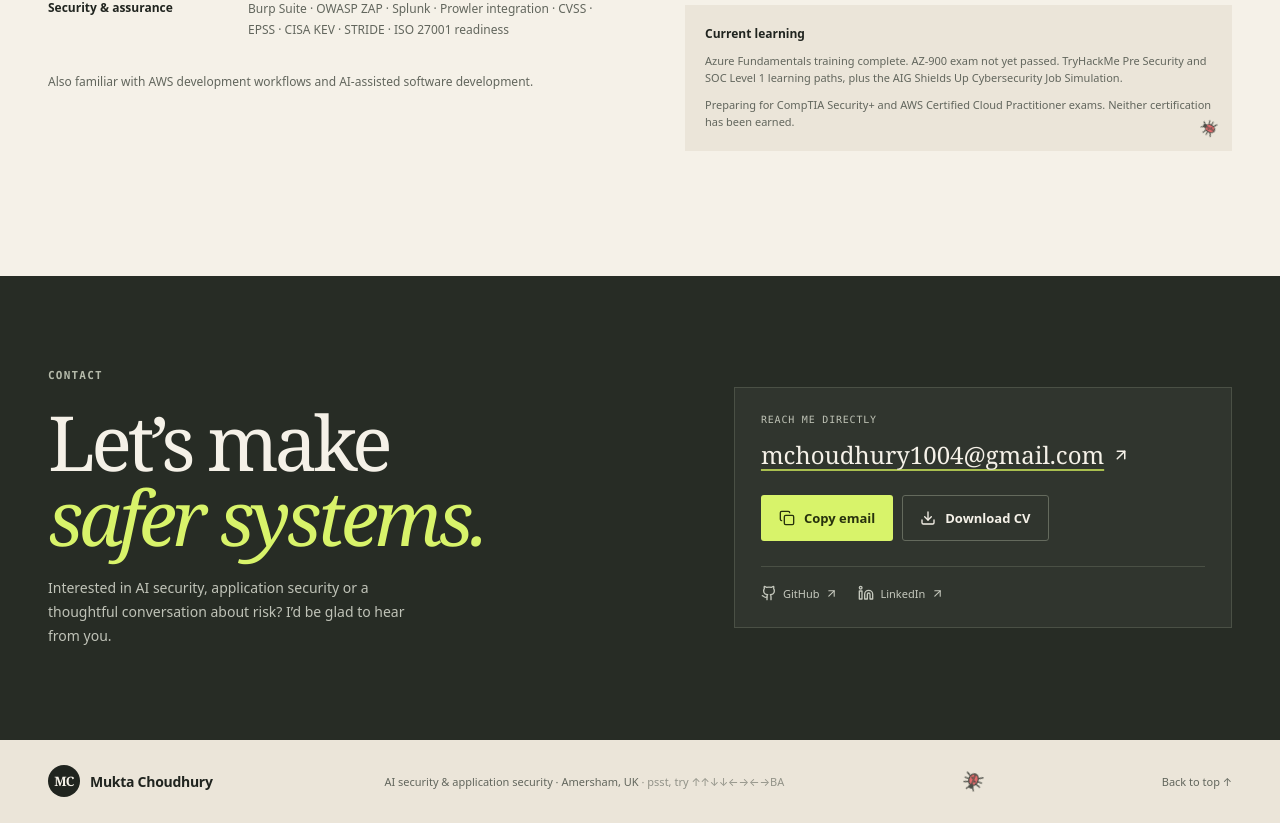
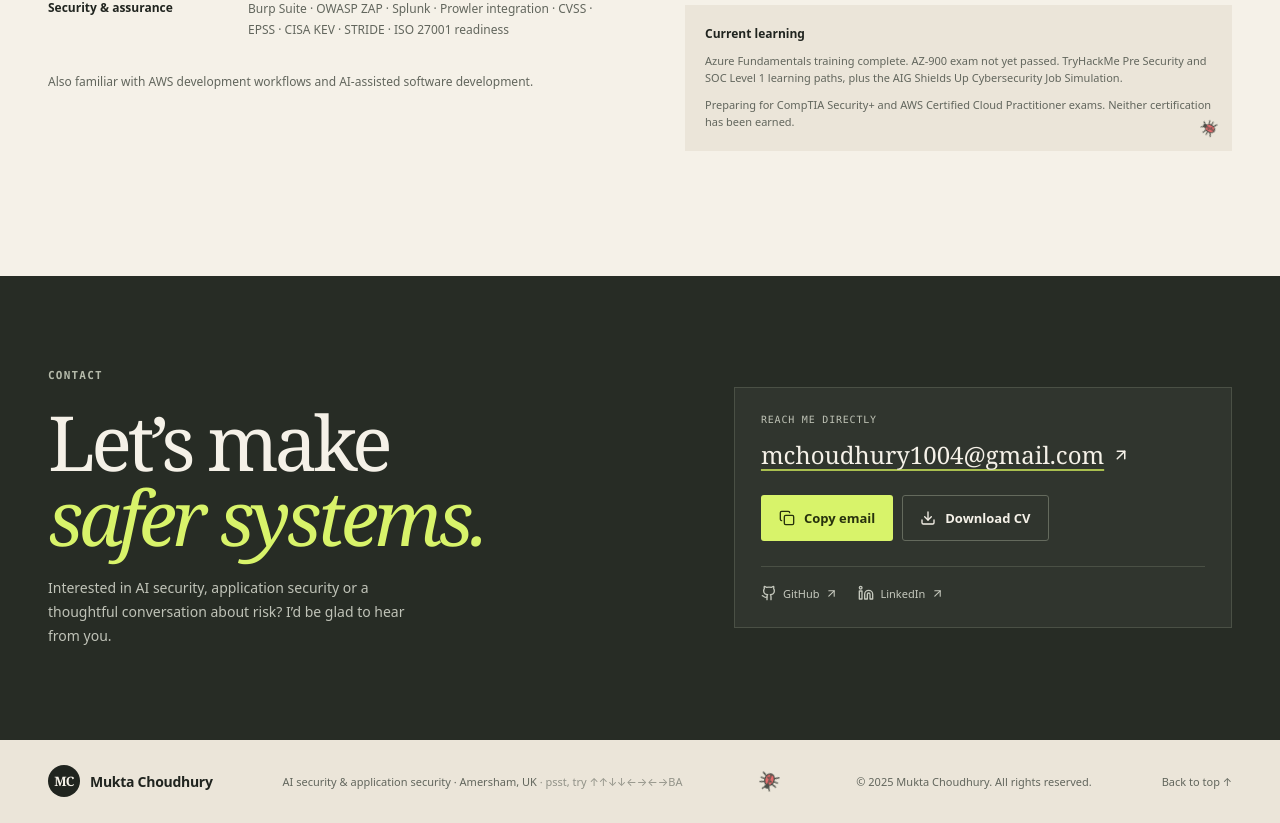
Before and after one commit to mukta2701/mukta2701.github.io, a React (Vite) app: page / in a window 1280 px wide. Shown: the part 6230-7053 px from the top of the page. Built offline with nearby package versions, Linux system fonts and the light colour scheme.

Commit message:
Add current-year copyright line to live footer

```diff
--- a/src/App.jsx
+++ b/src/App.jsx
@@ -243,7 +243,7 @@ function App() {
       </main>
       <BugCounter found={foundBugs} onReset={resetBugs} />
       <Mascot dark={dark} />
-      <footer className="site-footer"><div className="page-wrap footer-inner"><a className="wordmark" href="#top"><span className="wordmark-mark">MC</span><span>Mukta Choudhury</span></a><p>AI security & application security · Amersham, UK <span className="footer-hint">· psst, try ↑↑↓↓←→←→BA</span></p><HiddenBug id="footer" found={foundBugs} onFind={catchBug} className="bug-footer" /><a href="#top" className="back-top">Back to top ↑</a></div></footer>
+      <footer className="site-footer"><div className="page-wrap footer-inner"><a className="wordmark" href="#top"><span className="wordmark-mark">MC</span><span>Mukta Choudhury</span></a><p>AI security & application security · Amersham, UK <span className="footer-hint">· psst, try ↑↑↓↓←→←→BA</span></p><HiddenBug id="footer" found={foundBugs} onFind={catchBug} className="bug-footer" /><p className="footer-copyright">© {new Date().getFullYear()} Mukta Choudhury. All rights reserved.</p><a href="#top" className="back-top">Back to top ↑</a></div></footer>
     </div>
   )
 }
--- a/src/index.css
+++ b/src/index.css
@@ -219,6 +219,7 @@ h1 em, h2 em { font-weight: 400; }
 .site-footer { background: var(--paper-deep); }
 .footer-inner { min-height: 83px; display: flex; align-items: center; justify-content: space-between; gap: 20px; }
 .footer-inner > p, .back-top { margin: 0; color: var(--muted); font-size: 11px; text-decoration: none; }
+.footer-copyright { white-space: nowrap; }
 .back-top:hover { color: var(--ink); }
 
 @media (max-width: 900px) {
```
